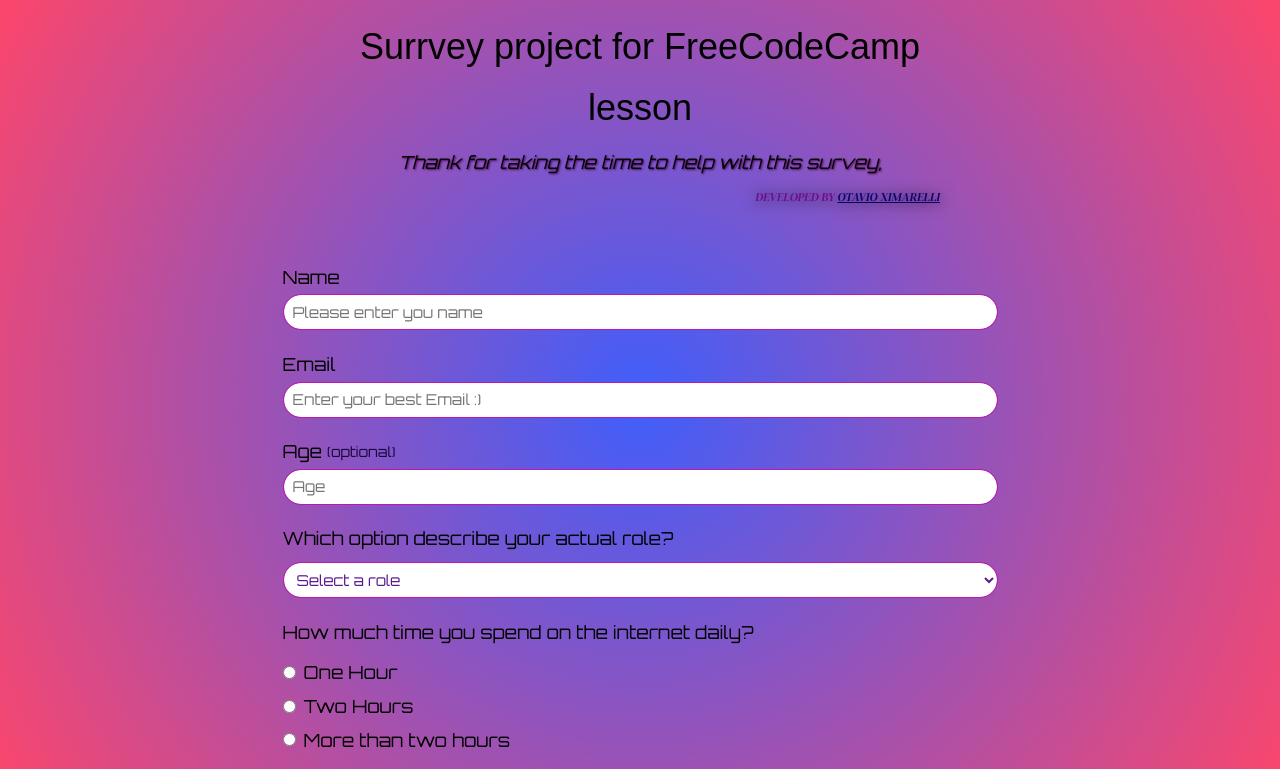
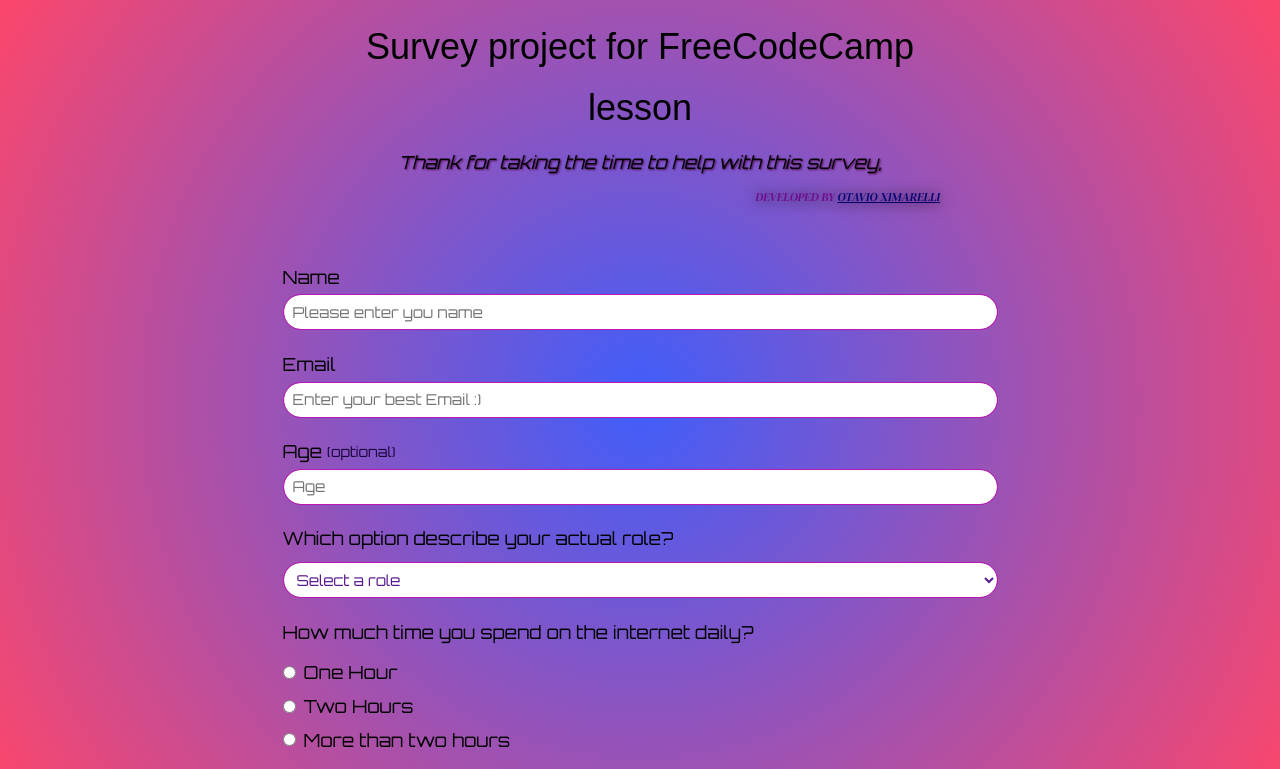
Before and after one commit to OtavioXimarelli/SurveyForm, a plain HTML site: page index.html in a window 1280 px wide. Shown: the top 769 px of the page. Drawn offline with Linux system fonts and the light colour scheme; a web font is replaced by a local one.

Commit message:
Update index.html

```diff
--- a/index.html
+++ b/index.html
@@ -9,7 +9,7 @@
     <body>
         <div class="container">
             <header class="header">
-                <h1 id="title" class="text-center">Surrvey project for FreeCodeCamp lesson</h1>
+                <h1 id="title" class="text-center">Survey project for FreeCodeCamp lesson</h1>
                 <p id="description" class="description text-center">Thank for taking the time to help with this survey, </p>
                 <p class="credit">DEVELOPED BY <a href="https://github.com/OtavioXimarelli">OTAVIO XIMARELLI</a></p>
             </header>
```
